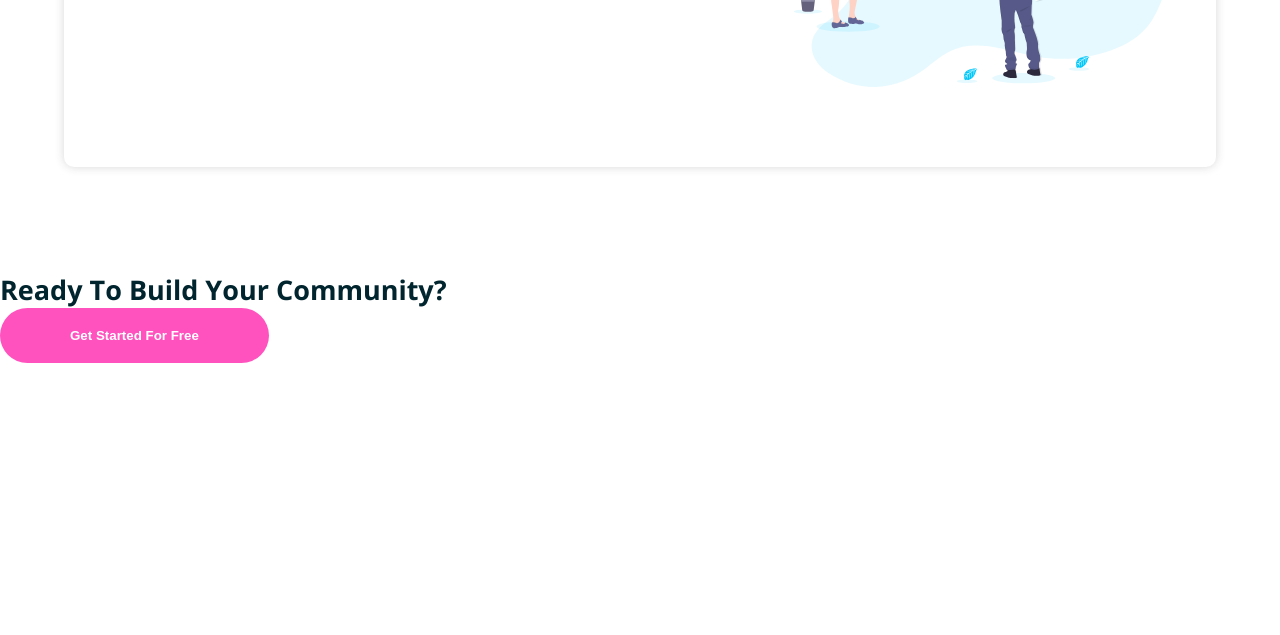
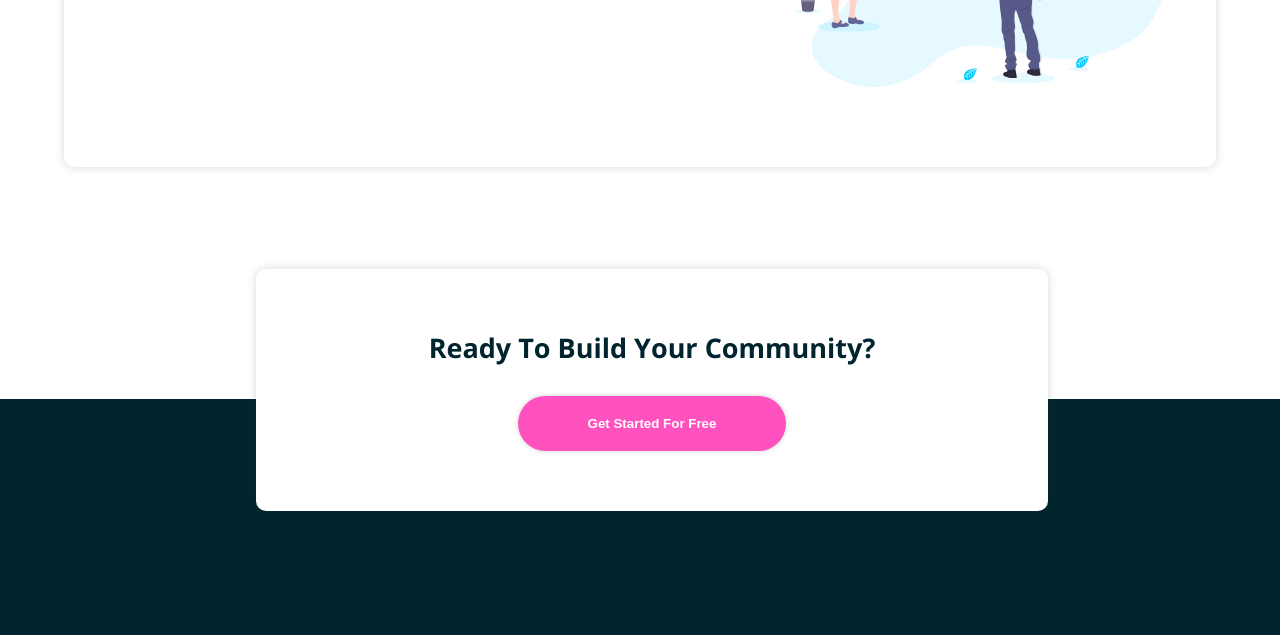
Before and after one commit to jpphilips/jp_zuri_huddle_copy.github.io, a plain HTML site: page index.html in a window 1280 px wide. Shown: the part 2049-2684 px from the top of the page. Before the commit the page ends 2412 px from the top, so only its background shows below. Drawn offline with nearby package versions, Linux system fonts and the light colour scheme.

Commit message:
yet to finish bottom page

```diff
--- a/index.html
+++ b/index.html
@@ -73,13 +73,15 @@
             <!-- end of middle section -->
 
             <!-- bottom section -->
-            <section>
-                <div>
+            <section class='bottom-section'>
+                <div class='ready-to-build'>
                     <h1>Ready To Build Your Community?</h1>
                     <button class='Get-started-for-free' type="submit">Get Started For Free</button>
                 </div>
                 <div>
-                    <div></div>
+                    <div>
+                        <img src="imgs/footer-logo.svg" alt="logo">
+                    </div>
                     <div></div>
                     <div></div>
                 </div>
--- a/style.css
+++ b/style.css
@@ -98,7 +98,7 @@ button.try-it-free:hover {
 
 /* middle section */
 .middle-section{
-    padding: 10% 5% 5% 5%;
+    padding: 10% 5% 15% 5%;
 }
 
 .middle-section img {
@@ -148,3 +148,27 @@ button.try-it-free:hover {
 /* end of middle section */
 
 /* bottom section */
+
+.bottom-section{
+    background-color: hsl(192, 100%, 9%);
+    padding: 0 5% 5% 20%;
+}
+
+.ready-to-build {
+    background-color: white;
+    border-radius: 10px;
+    box-shadow: 0px 0px 10px rgba(49, 49, 49, 0.192);
+    width:70%;
+    text-align: center;
+    padding: 60px;
+    position: relative;
+    bottom: 130px
+}
+
+.ready-to-build h1 {
+    margin-bottom: 30px;
+}
+
+.ready-to-build button {
+    box-shadow: 0px 0px 5px rgba(49, 49, 49, 0.233);
+}
```
Also changed, not shown: imgs/footer-logo.svg (added).
